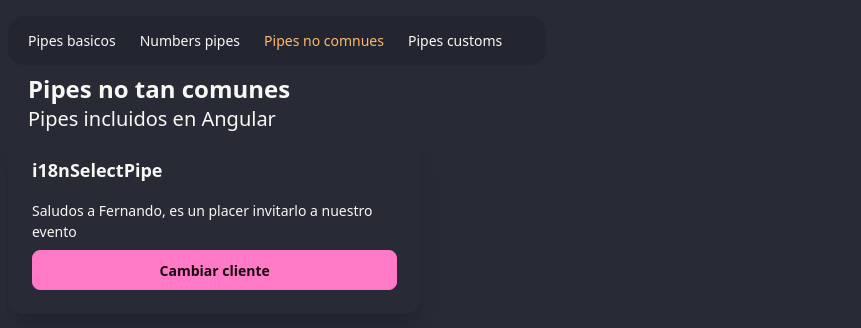
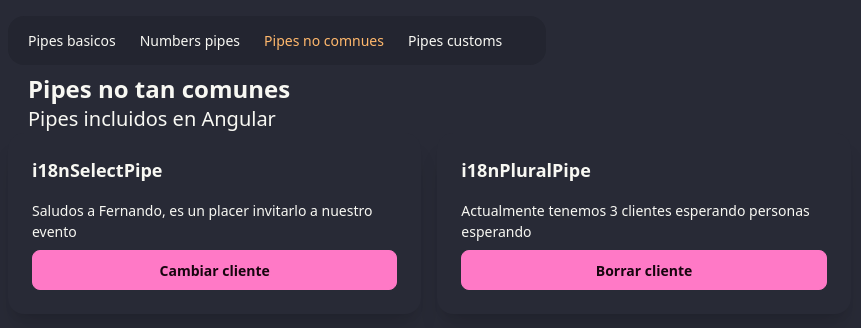
Before and after one commit to MarioAG1/pipes-angular, an Angular app: page /uncommon in a window 1280 px wide. Shown: the top 328 px of the page, without its empty margins (0-861 px from the left). Built offline with nearby package versions, Linux system fonts and the light colour scheme.

Commit message:
158.  i18PluralPipe, cambiados el diseño, segun el numero

```diff
--- a/src/app/pages/uncommon-page/uncommon-page.component.html
+++ b/src/app/pages/uncommon-page/uncommon-page.component.html
@@ -11,4 +11,11 @@
     </p>
     <button (click)="changeClient()" class="btn btn-primary">Cambiar cliente</button>
   </app-card>
+  <app-card title="i18nPluralPipe">
+    <!-- Lleva pararentesis en el map por que es una señal -->
+    <p>Actualmente {{ clients().length | i18nPlural : clientsMap() }} personas esperando</p>
+    <button (click)="deleteClient()" [disabled]="clients().length === 0" class="btn btn-primary">
+      Borrar cliente
+    </button>
+  </app-card>
 </div>
--- a/src/app/pages/uncommon-page/uncommon-page.component.ts
+++ b/src/app/pages/uncommon-page/uncommon-page.component.ts
@@ -1,7 +1,7 @@
 import { Component, signal } from '@angular/core';
 import { CardComponent } from '../../components/card/card.component';
 import { Cliente } from '../../interfaces/cliente.interface';
-import { I18nSelectPipe } from '@angular/common';
+import { I18nPluralPipe, I18nSelectPipe } from '@angular/common';
 
 const client1: Cliente = {
   name: 'Fernando',
@@ -19,7 +19,7 @@ const client2: Cliente = {
 
 @Component({
   selector: 'app-uncommon-page',
-  imports: [CardComponent, I18nSelectPipe],
+  imports: [CardComponent, I18nSelectPipe, I18nPluralPipe],
   templateUrl: './uncommon-page.component.html',
 })
 export default class UncommonPageComponent {
@@ -39,4 +39,19 @@ export default class UncommonPageComponent {
 
     this.client.set(client1);
   }
+
+  //i18n Plural
+
+  clientsMap = signal({
+    '=0': 'tenemos ningun cliente esperando',
+    '=1': 'tenemos un cliente esperando',
+    '=2': 'tenemos dos clientes esperando',
+    other: 'tenemos # clientes esperando',
+  });
+
+  clients = signal(['Mario', 'Pedro', 'Javier']);
+
+  deleteClient() {
+    this.clients.update((prev) => prev.slice(1));
+  }
 }
```
